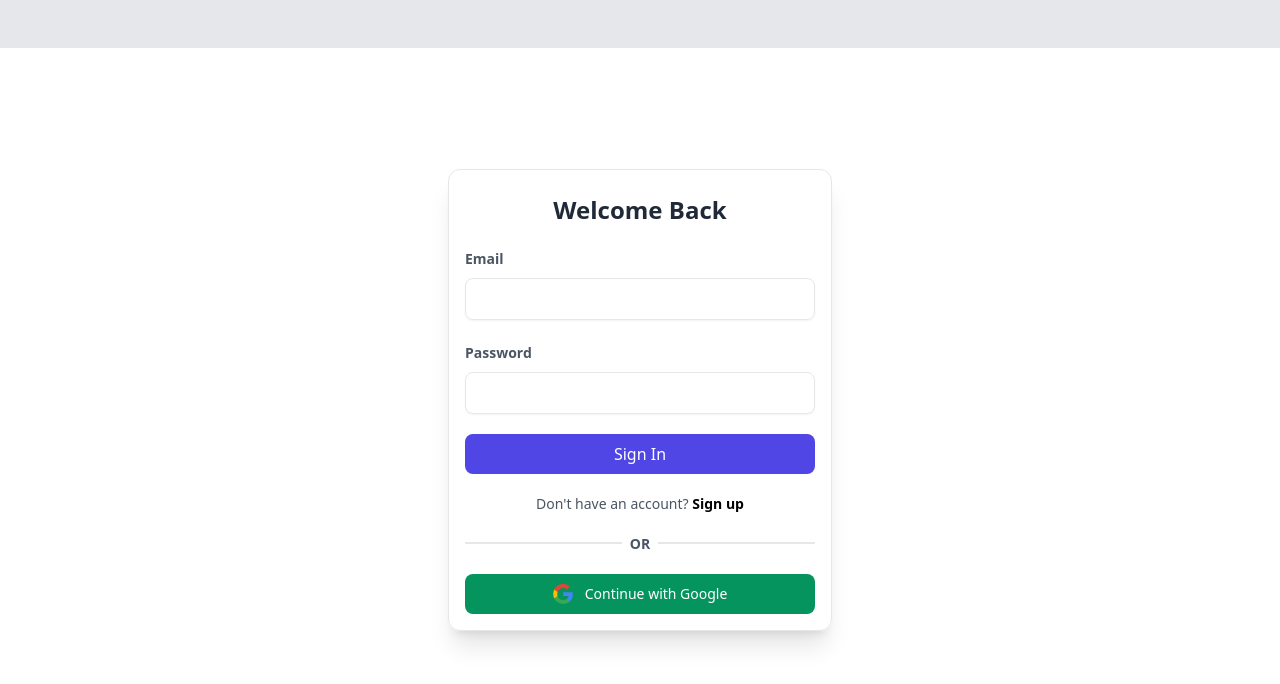
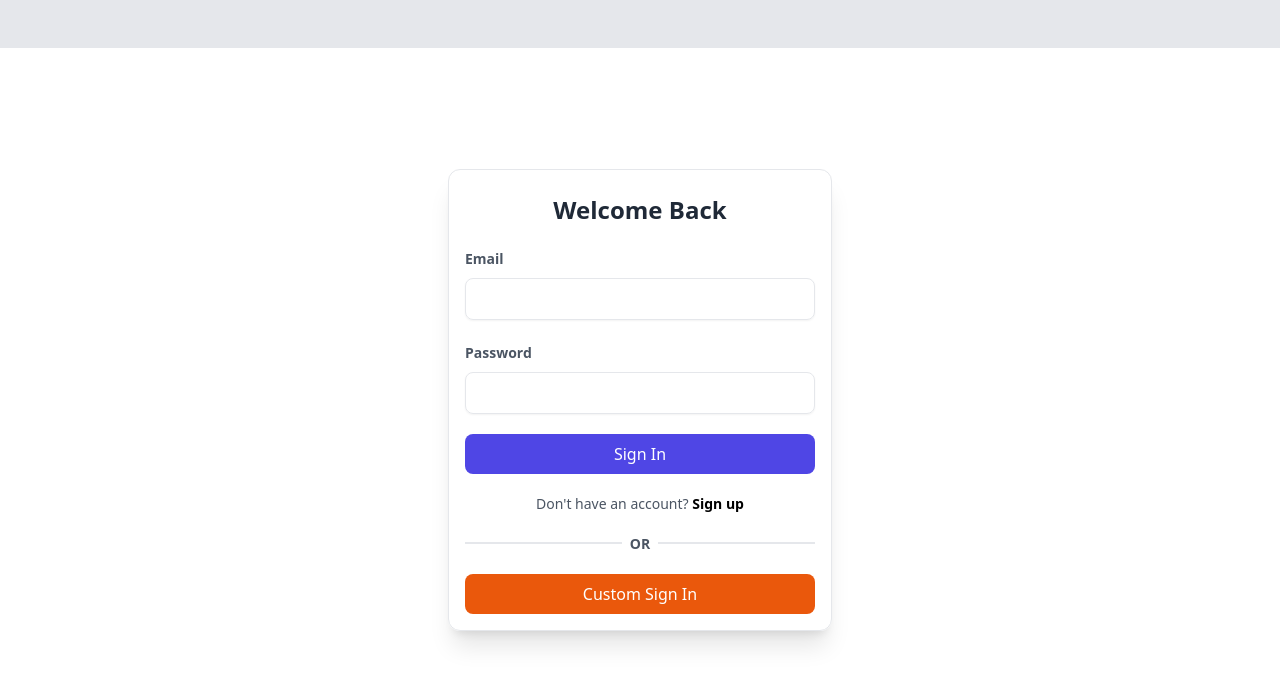
Before and after one commit to abdelrhmanadel200/weather-app, a React (Create React App) app: page /login in a window 1280 px wide. Shown: the top 684 px of the page. Built offline with nearby package versions, Linux system fonts and the light colour scheme; no server answers.

Commit message:
Update index.jsx

```diff
--- a/src/components/auth/login/index.jsx
+++ b/src/components/auth/login/index.jsx
@@ -1,19 +1,8 @@
 import React, { useState } from 'react'
 import { Navigate, Link } from 'react-router-dom'
-import { getAuth, signInWithPopup, GoogleAuthProvider } from 'firebase/auth';
 import { doSignInWithEmailAndPassword } from '../../../firebase/auth'
 import { useAuth } from '../../../index.jsx'
-const doSignInWithGoogle = async () => {
-  const auth = getAuth();
-  const provider = new GoogleAuthProvider();
-  try {
-    const result = await signInWithPopup(auth, provider);
-    const user = result.user;
-    // Handle the signed-in user
-  } catch (error) {
-    // Handle the error
-  }
-};
+
 const Login = () => {
     const { userLoggedIn } = useAuth()
 
@@ -37,11 +26,11 @@ const Login = () => {
         }
     }
 
-    const onGoogleSignIn = (e) => {
+    const onCustomSignIn = (e) => {
         e.preventDefault()
         if (!isSigningIn) {
             setIsSigningIn(true)
-            doSignInWithGoogle().catch((error) => {
+            customSignInFunction().catch((error) => {
                 setIsSigningIn(false)
                 setErrorMessage(getErrorMessage(error))
             })
@@ -62,6 +51,33 @@ const Login = () => {
         }
     }
 
+    const customSignInFunction = () => {
+        return new Promise((resolve, reject) => {
+            const apiUrl = 'https://your-custom-auth-api.com/signin';
+            const formData = new FormData();
+            formData.append('username', email);
+            formData.append('password', password);
+
+            fetch(apiUrl, {
+                method: 'POST',
+                body: formData,
+            })
+                .then(response => response.json())
+                .then(data => {
+                    if (data.success) {
+                        // Authentication successful, return the user data
+                        resolve(data.user);
+                    } else {
+                        // Authentication failed, return an error message
+                        reject(new Error(data.error));
+                    }
+                })
+                .catch(error => {
+                    // Network error, return an error message
+                    reject(new Error('Network error'));
+                });
+        });
+    }
 
     return (
         <div>
@@ -123,22 +139,10 @@ const Login = () => {
                     </div>
                     <button
                         disabled={isSigningIn}
-                        onClick={(e) => { onGoogleSignIn(e) }}
-                        className={`w-full flex items-center justify-center gap-x-3 py-2.5 border rounded-lg text-sm font-medium  ${isSigningIn ? 'cursor-not-allowed' : 'hover:bg-gray-100 transition duration-300 active:bg-gray-100'}`}>
-                        <svg className="w-5 h-5" viewBox="0 0 48 48" fill="none" xmlns="http://www.w3.org/2000/svg">
-                            <g clipPath="url(#clip0_17_40)">
-                                <path d="M47.532 24.5528C47.532 22.9214 47.3997 21.2811 47.1175 19.6761H24.48V28.9181H37.4434C36.9055 31.8988 35.177 34.5356 32.6461 36.2111V42.2078H40.3801C44.9217 38.0278 47.532 31.8547 47.532 24.5528Z" fill="#4285F4" />
-                                <path d="M24.48 48.0016C30.9529 48.0016 36.4116 45.8764 40.3888 42.2078L32.6549 36.2111C30.5031 37.675 27.7252 38.5039 24.4888 38.5039C18.2275 38.5039 12.9187 34.2798 11.0139 28.6006H3.03296V34.7825C7.10718 42.8868 15.4056 48.0016 24.48 48.0016Z" fill="#34A853" />
-                                <path d="M11.0051 28.6006C9.99973 25.6199 9.99973 22.3922 11.0051 19.4115V13.2296H3.03298C-0.371021 20.0112 -0.371021 28.0009 3.03298 34.7825L11.0051 28.6006Z" fill="#FBBC04" />
-                                <path d="M24.48 9.49932C27.9016 9.44641 31.2086 10.7339 33.6866 13.0973L40.5387 6.24523C36.2 2.17101 30.4414 -0.068932 24.48 0.00161733C15.4055 0.00161733 7.10718 5.11644 3.03296 13.2296L11.005 19.4115C12.901 13.7235 18.2187 9.49932 24.48 9.49932Z" fill="#EA4335" />
-                            </g>
-                            <defs>
-                                <clipPath id="clip0_17_40">
-                                    <rect width="48" height="48" fill="black" />
-                                </clipPath>
-                            </defs>
-                        </svg>
-                        {isSigningIn ? 'Signing In...' : 'Continue with Google'}
+                        onClick={(e) => { onCustomSignIn(e) }}
+                        className={`w-full flex items-center justify-center gap-x-2 py-2 text-white font-medium rounded-lg ${isSigningIn? 'bg-gray-300 cursor-not-allowed' : 'bg-orange-600 hover:bg-orange-700 hover:shadow-xl transition duration-300'}`}
+                    >
+                        Custom Sign In
                     </button>
                 </div>
             </main>
```
